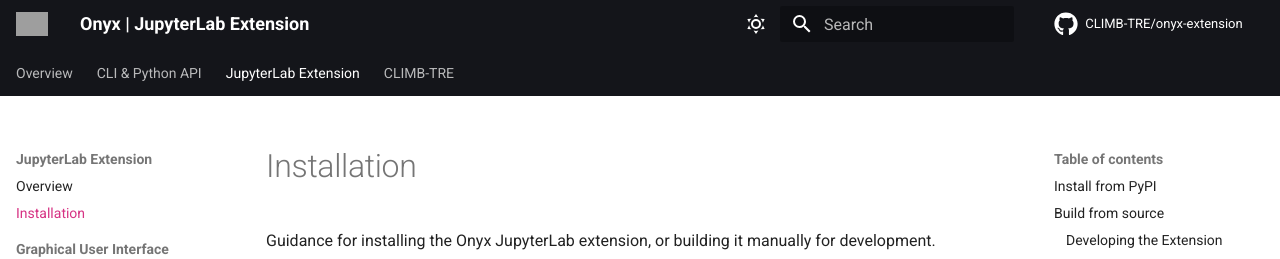
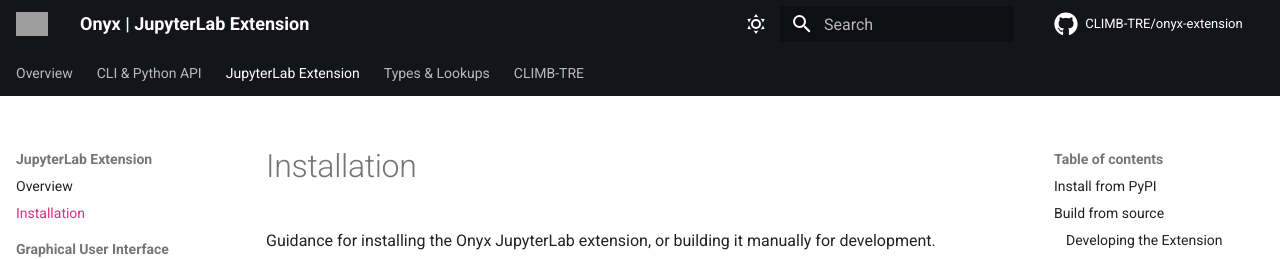
Before and after one commit to CLIMB-TRE/onyx-extension, an MkDocs documentation site: the page built from docs/installation.md, in a window 1280 px wide and 900 px high. Shown: the top 259 px of the window. Built offline with MkDocs 1.6.1 and Material for MkDocs 9.7.7, drawn with Linux system fonts in a browser that asks for light colours; comment, search, counter and statistics services are not loaded; grey boxes are pictures that could not be loaded.

Commit message:
Updating docs

```diff
--- a/mkdocs.yml
+++ b/mkdocs.yml
@@ -76,4 +76,7 @@
       # - Inspecting Data: gui/documentation/inspecting-data.md
       # - Graphing Data: gui/documentation/graphing-data.md
       - Profiles & Sites: gui/documentation/profiles-and-sites.md
+  - Types & Lookups:
+      - Types: https://climb-tre.github.io/onyx/fields/types/
+      - Lookups: https://climb-tre.github.io/onyx/fields/lookups/
   - CLIMB-TRE: https://climb-tre.github.io
```
